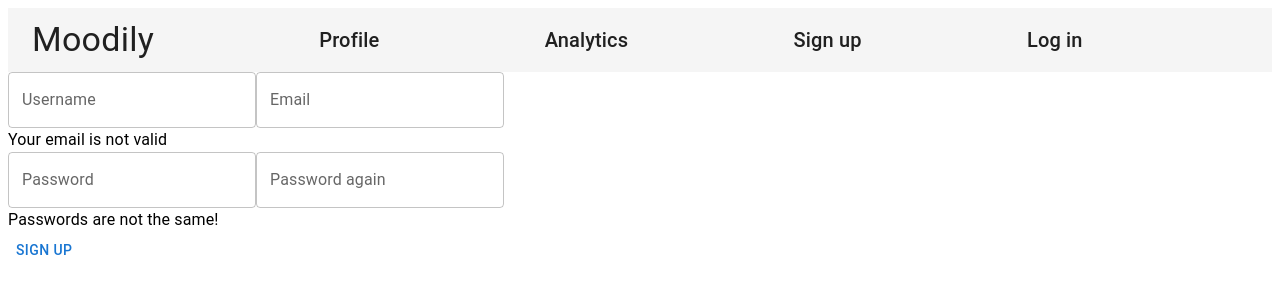
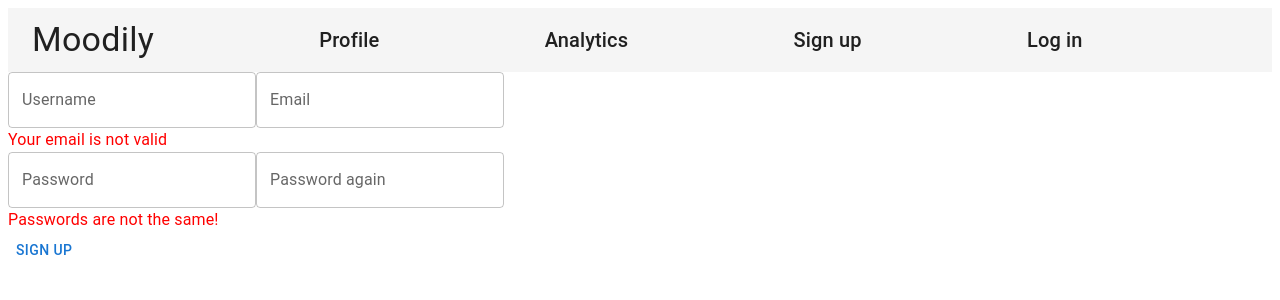
Before and after one commit to csakafeda/Moodily, a React (Vite) app in the folder frontend/: page /signup in a window 1280 px wide. Shown: the top 300 px of the page. Built offline with nearby package versions, Linux system fonts and the light colour scheme.

Commit message:
add error color red

```diff
--- a/frontend/src/Pages/Auth/SignUp.jsx
+++ b/frontend/src/Pages/Auth/SignUp.jsx
@@ -3,7 +3,6 @@ import {useEffect, useState} from "react";
 import Loading from "../../Components/Loading.jsx";
 import {useNavigate} from "react-router-dom";
 import isEmail from 'validator/lib/isEmail';
-import {green, red} from "@mui/material/colors";
 
 export default function SignUp() {
     const navigate = useNavigate();
@@ -78,11 +77,11 @@ export default function SignUp() {
             </FormControl>
 
             {isValidEmail ?
-                <Typography>
+                <Typography color={"green"}>
                     Your email is valid
                 </Typography>
                 :
-                <Typography>
+                <Typography color={"red"}>
                     Your email is not valid
                 </Typography>
             }
@@ -104,11 +103,11 @@ export default function SignUp() {
             </FormControl>
 
             {isValidPassword ?
-                <Typography color={green}>
+                <Typography color={"green"}>
                     Passwords are the same!
                 </Typography>
                 :
-                <Typography color={red}>
+                <Typography color={"red"}>
                     Passwords are not the same!
                 </Typography>
             }
```
